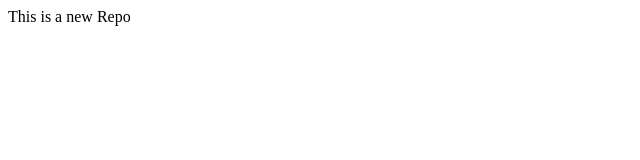
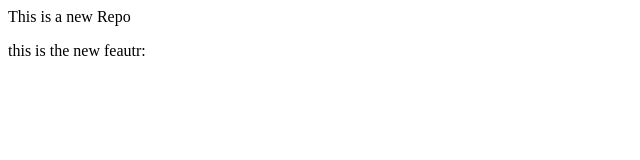
Before and after one commit to yashkaldeep/Local_Repo-123, a plain HTML site: page index.html in a window 1280 px wide. Shown: the whole page, without its empty margins (0-640 px from the left). Drawn offline with Linux system fonts and the light colour scheme.

Commit message:
added new FEature 1

```diff
--- a/index.html
+++ b/index.html
@@ -1 +1,2 @@
 <p>This is a new Repo</p>
+<p>this is the new feautr:</p>
```
